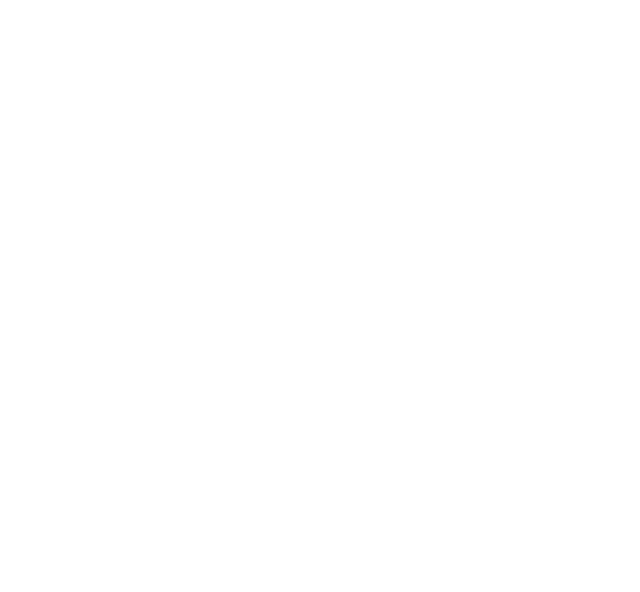
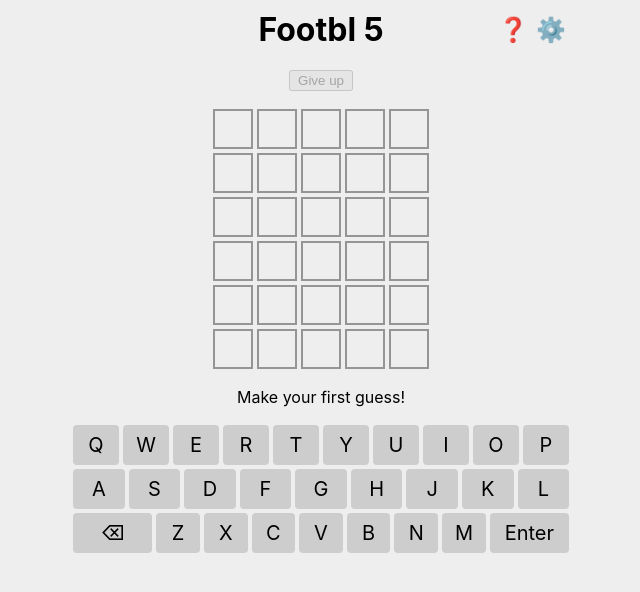
Before and after one commit to danjayrose/footbl-staging, a plain HTML site: page index.html in a window 1280 px wide. Shown: the whole page, without its empty margins (319-959 px from the left). Drawn offline with Linux system fonts and the light colour scheme; the site is published under a folder, as on GitHub Pages, so addresses that start at the root find nothing.

Commit message:
fix links

```diff
--- a/index.html
+++ b/index.html
@@ -1 +1 @@
-<!doctype html><html lang="en"><head><meta charset="utf-8"/><link rel="icon" href="/favicon.png"/><meta name="viewport" content="width=device-width,initial-scale=1"/><meta name="theme-color" content="#57ac57"/><meta name="description" content="A word-guessing game"/><link rel="apple-touch-icon" href="/logo192.png"/><link rel="manifest" href="/manifest.json"/><title>Footbl 5 - A daily game</title><meta name="description" content="Guess the hidden footballer in 6 tries. A new player is available each day."><meta property="og:url" content="https://www.footbl5.com"><meta property="og:type" content="website"><meta property="og:title" content="Footbl 5 - A daily game"><meta property="og:description" content="Guess the hidden footballer in 6 tries. A new player is available each day."><script async src="https://www.googletagmanager.com/gtag/js?id=G-H61B58WQGC"></script><script>function gtag(){dataLayer.push(arguments)}window.dataLayer=window.dataLayer||[],gtag("js",new Date),gtag("config","G-H61B58WQGC")</script><script defer="defer" src="/static/js/main.109e2f70.js"></script><link href="/static/css/main.545418d0.css" rel="stylesheet"></head><body><noscript>You need to enable JavaScript to run this app.</noscript><div id="root"></div></body></html>
+<!doctype html><html lang="en"><head><meta charset="utf-8"/><link rel="icon" href="/favicon.png"/><meta name="viewport" content="width=device-width,initial-scale=1"/><meta name="theme-color" content="#57ac57"/><meta name="description" content="A word-guessing game"/><link rel="apple-touch-icon" href="/logo192.png"/><link rel="manifest" href="/manifest.json"/><title>Footbl 5 - A daily game</title><meta name="description" content="Guess the hidden footballer in 6 tries. A new player is available each day."><meta property="og:url" content="https://www.footbl5.com"><meta property="og:type" content="website"><meta property="og:title" content="Footbl 5 - A daily game"><meta property="og:description" content="Guess the hidden footballer in 6 tries. A new player is available each day."><script async src="https://www.googletagmanager.com/gtag/js?id=G-H61B58WQGC"></script><script>function gtag(){dataLayer.push(arguments)}window.dataLayer=window.dataLayer||[],gtag("js",new Date),gtag("config","G-H61B58WQGC")</script><script defer="defer" src="./static/js/main.109e2f70.js"></script><link href="./static/css/main.545418d0.css" rel="stylesheet"></head><body><noscript>You need to enable JavaScript to run this app.</noscript><div id="root"></div></body></html>
```
